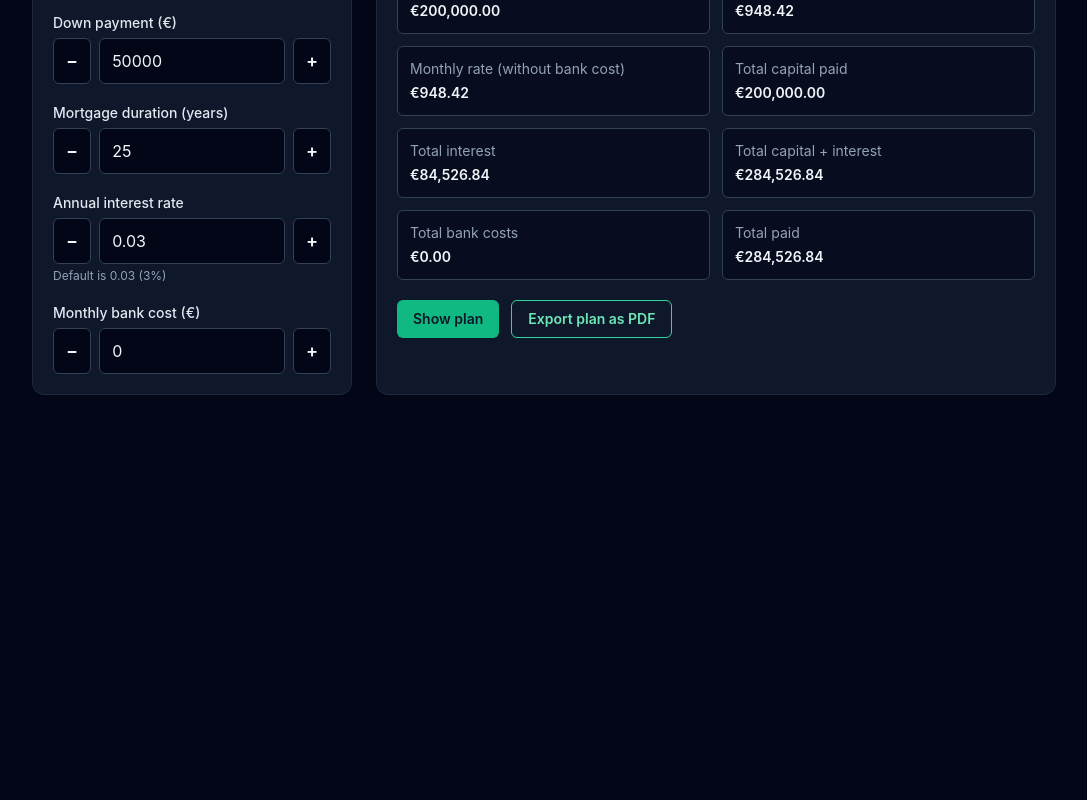
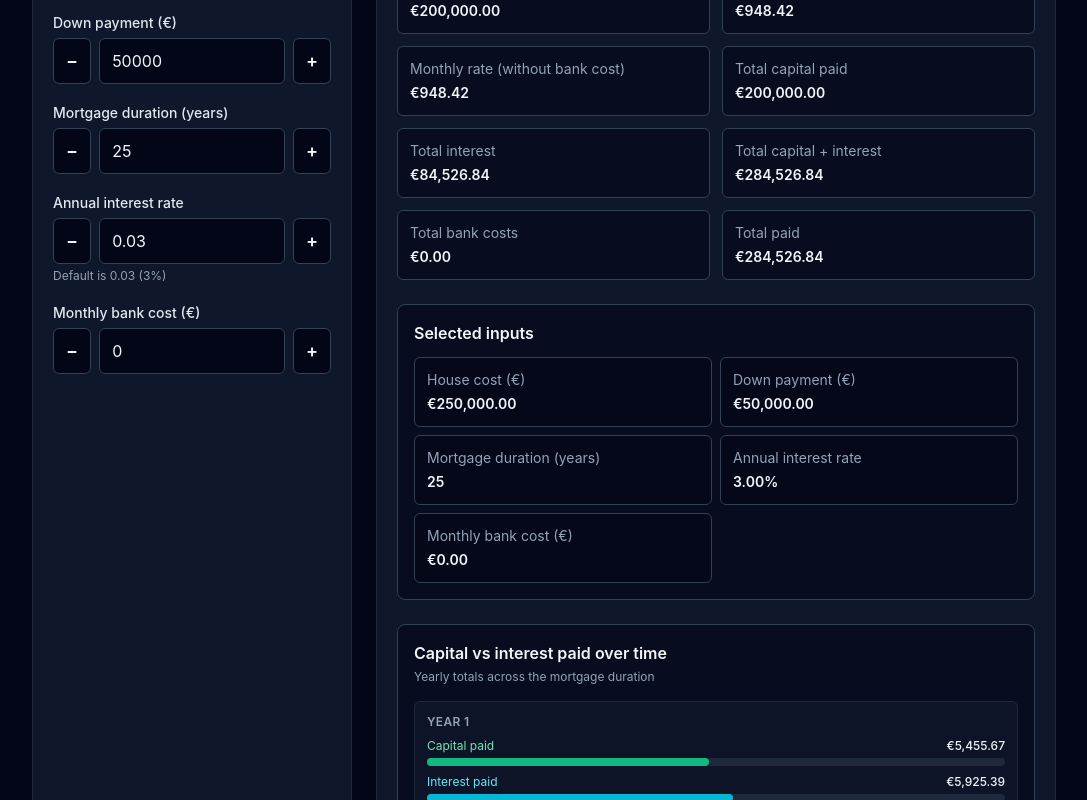
Before and after one commit to samdalvai/mortgage-calculator, a React (Vite) app: page / in a window 1280 px wide. Shown: the part 309-1109 px from the top of the page, without its empty margins (96-1183 px from the left). Before the commit the page ends 800 px from the top, so only its background shows below. Built offline with nearby package versions, Linux system fonts and the light colour scheme; the HTML template or start-up script is replaced by a standard one.

Commit message:
Add yearly capital vs interest chart and input recap

```diff
--- a/src/App.tsx
+++ b/src/App.tsx
@@ -30,6 +30,12 @@ type Translation = {
   capitalPaid: string
   interestPaid: string
   capitalPlusInterest: string
+  selectedInputs: string
+  chartTitle: string
+  chartSubtitle: string
+  yearLabel: string
+  chartCapitalLegend: string
+  chartInterestLegend: string
   houseCost: string
   downPayment: string
   mortgageDurationYears: string
@@ -92,6 +98,12 @@ const TRANSLATIONS: Record<SupportedLanguage, Translation> = {
     capitalPaid: 'Capital paid',
     interestPaid: 'Interest paid',
     capitalPlusInterest: 'Capital + interest',
+    selectedInputs: 'Selected inputs',
+    chartTitle: 'Capital vs interest paid over time',
+    chartSubtitle: 'Yearly totals across the mortgage duration',
+    yearLabel: 'Year',
+    chartCapitalLegend: 'Capital paid',
+    chartInterestLegend: 'Interest paid',
     houseCost: 'House cost (€)',
     downPayment: 'Down payment (€)',
     mortgageDurationYears: 'Mortgage duration (years)',
@@ -145,6 +157,12 @@ const TRANSLATIONS: Record<SupportedLanguage, Translation> = {
     capitalPaid: 'Capitale pagato',
     interestPaid: 'Interessi pagati',
     capitalPlusInterest: 'Capitale + interessi',
+    selectedInputs: 'Valori selezionati',
+    chartTitle: 'Capitale vs interessi pagati nel tempo',
+    chartSubtitle: 'Totali annuali lungo la durata del mutuo',
+    yearLabel: 'Anno',
+    chartCapitalLegend: 'Capitale pagato',
+    chartInterestLegend: 'Interessi pagati',
     houseCost: 'Costo casa (€)',
     downPayment: 'Anticipo (€)',
     mortgageDurationYears: 'Durata mutuo (anni)',
@@ -199,6 +217,12 @@ const TRANSLATIONS: Record<SupportedLanguage, Translation> = {
     capitalPaid: 'Capital remboursé',
     interestPaid: 'Intérêts payés',
     capitalPlusInterest: 'Capital + intérêts',
+    selectedInputs: 'Paramètres sélectionnés',
+    chartTitle: 'Capital vs intérêts payés au fil du temps',
+    chartSubtitle: 'Totaux annuels sur toute la durée du prêt',
+    yearLabel: 'Année',
+    chartCapitalLegend: 'Capital remboursé',
+    chartInterestLegend: 'Intérêts payés',
     houseCost: 'Coût du logement (€)',
     downPayment: 'Apport (€)',
     mortgageDurationYears: 'Durée du prêt (années)',
@@ -253,6 +277,12 @@ const TRANSLATIONS: Record<SupportedLanguage, Translation> = {
     capitalPaid: 'Gezahltes Kapital',
     interestPaid: 'Gezahlte Zinsen',
     capitalPlusInterest: 'Kapital + Zinsen',
+    selectedInputs: 'Ausgewählte Eingaben',
+    chartTitle: 'Gezahltes Kapital vs. Zinsen im Zeitverlauf',
+    chartSubtitle: 'Jährliche Summen über die gesamte Laufzeit',
+    yearLabel: 'Jahr',
+    chartCapitalLegend: 'Gezahltes Kapital',
+    chartInterestLegend: 'Gezahlte Zinsen',
     houseCost: 'Immobilienpreis (€)',
     downPayment: 'Anzahlung (€)',
     mortgageDurationYears: 'Laufzeit (Jahre)',
@@ -444,6 +474,31 @@ function App() {
     [annualInterestRate, downPayment, houseCost, monthlyBankCost, years],
   )
 
+  const yearlyBreakdown = useMemo(() => {
+    const totalsByYear = new Map<number, { principal: number; interest: number }>()
+
+    plan.installments.forEach((installment) => {
+      const year = Math.ceil(installment.month / 12)
+      const currentYear = totalsByYear.get(year) ?? { principal: 0, interest: 0 }
+      currentYear.principal += installment.principal
+      currentYear.interest += installment.interest
+      totalsByYear.set(year, currentYear)
+    })
+
+    return Array.from(totalsByYear.entries())
+      .sort(([firstYear], [secondYear]) => firstYear - secondYear)
+      .map(([year, totals]) => ({
+        year,
+        principal: totals.principal,
+        interest: totals.interest,
+      }))
+  }, [plan.installments])
+
+  const maxYearlyAmount = useMemo(
+    () => Math.max(...yearlyBreakdown.map((bucket) => Math.max(bucket.principal, bucket.interest)), 0),
+    [yearlyBreakdown],
+  )
+
   const handleExportPlanAsPdf = () => {
     const lines = [
       copy.pdfTitle,
@@ -584,6 +639,66 @@ function App() {
               <SummaryItem label={copy.totalBankCosts} value={euroFormatter.format(plan.totalBankCosts)} />
               <SummaryItem label={copy.totalPaid} value={euroFormatter.format(plan.totalPaid)} />
             </dl>
+
+            <div className="mt-6 rounded-lg border border-slate-700 bg-slate-950/60 p-4">
+              <h3 className="text-base font-semibold text-slate-100">{copy.selectedInputs}</h3>
+              <dl className="mt-3 grid grid-cols-1 gap-2 text-sm sm:grid-cols-2">
+                <SummaryItem label={copy.houseCost} value={euroFormatter.format(houseCost)} />
+                <SummaryItem label={copy.downPayment} value={euroFormatter.format(downPayment)} />
+                <SummaryItem label={copy.mortgageDurationYears} value={`${years}`} />
+                <SummaryItem label={copy.annualInterestRate} value={`${(annualInterestRate * 100).toFixed(2)}%`} />
+                <SummaryItem label={copy.monthlyBankCost} value={euroFormatter.format(monthlyBankCost)} />
+              </dl>
+            </div>
+
+            <div className="mt-6 rounded-lg border border-slate-700 bg-slate-950/60 p-4">
+              <h3 className="text-base font-semibold text-slate-100">{copy.chartTitle}</h3>
+              <p className="mt-1 text-xs text-slate-400">{copy.chartSubtitle}</p>
+
+              <div className="mt-4 space-y-3">
+                {yearlyBreakdown.map((bucket) => {
+                  const principalWidth = maxYearlyAmount === 0 ? 0 : (bucket.principal / maxYearlyAmount) * 100
+                  const interestWidth = maxYearlyAmount === 0 ? 0 : (bucket.interest / maxYearlyAmount) * 100
+
+                  return (
+                    <div key={bucket.year} className="rounded-md border border-slate-800 bg-slate-900/80 p-3">
+                      <p className="text-xs font-semibold uppercase tracking-wide text-slate-400">
+                        {copy.yearLabel} {bucket.year}
+                      </p>
+                      <div className="mt-2 grid gap-2">
+                        <div>
+                          <div className="mb-1 flex items-center justify-between text-xs">
+                            <span className="text-emerald-300">{copy.chartCapitalLegend}</span>
+                            <span className="font-medium text-slate-100">{euroFormatter.format(bucket.principal)}</span>
+                          </div>
+                          <div className="h-2 rounded-full bg-slate-800">
+                            <div
+                              className="h-2 rounded-full bg-emerald-500"
+                              style={{ width: `${principalWidth}%` }}
+                              aria-label={`${copy.chartCapitalLegend} ${copy.yearLabel} ${bucket.year}`}
+                            />
+                          </div>
+                        </div>
+
+                        <div>
+                          <div className="mb-1 flex items-center justify-between text-xs">
+                            <span className="text-cyan-300">{copy.chartInterestLegend}</span>
+                            <span className="font-medium text-slate-100">{euroFormatter.format(bucket.interest)}</span>
+                          </div>
+                          <div className="h-2 rounded-full bg-slate-800">
+                            <div
+                              className="h-2 rounded-full bg-cyan-500"
+                              style={{ width: `${interestWidth}%` }}
+                              aria-label={`${copy.chartInterestLegend} ${copy.yearLabel} ${bucket.year}`}
+                            />
+                          </div>
+                        </div>
+                      </div>
+                    </div>
+                  )
+                })}
+              </div>
+            </div>
 
             <div className="mt-5 flex flex-wrap gap-3">
               <button
```
